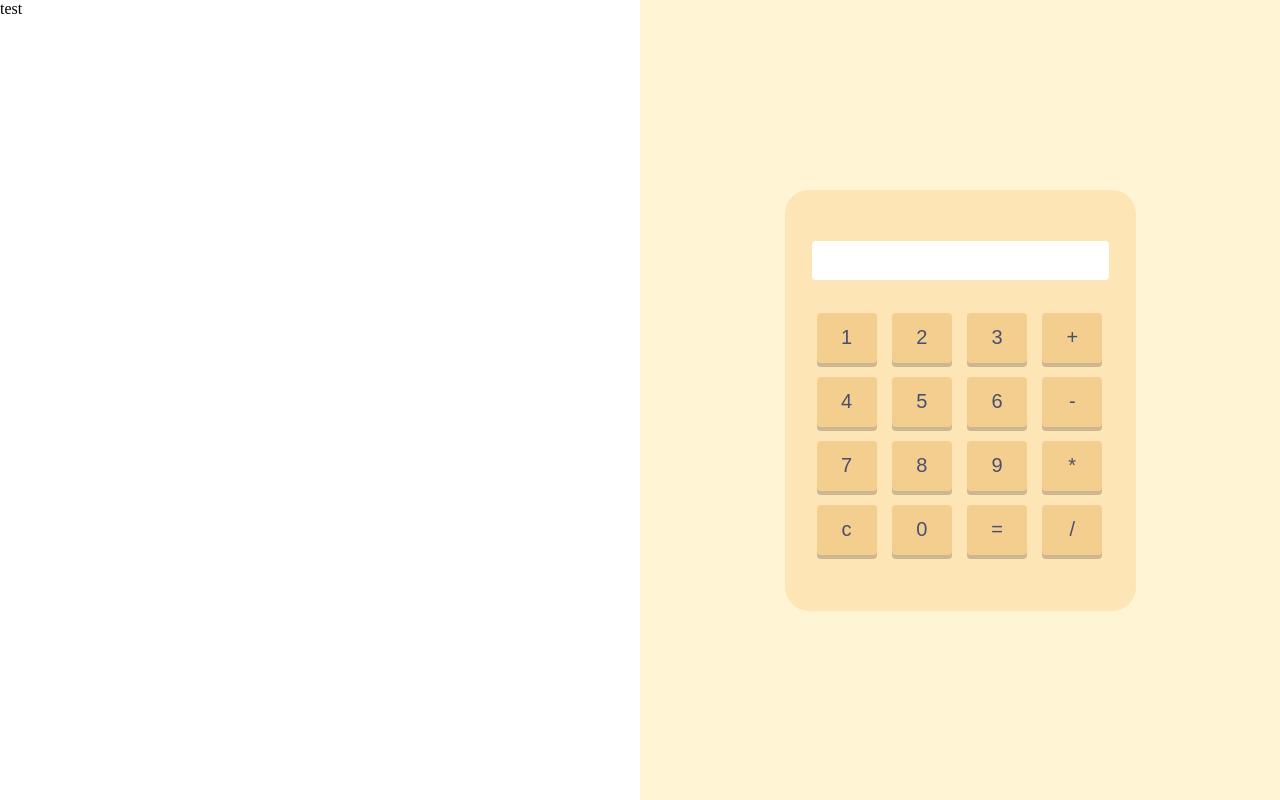
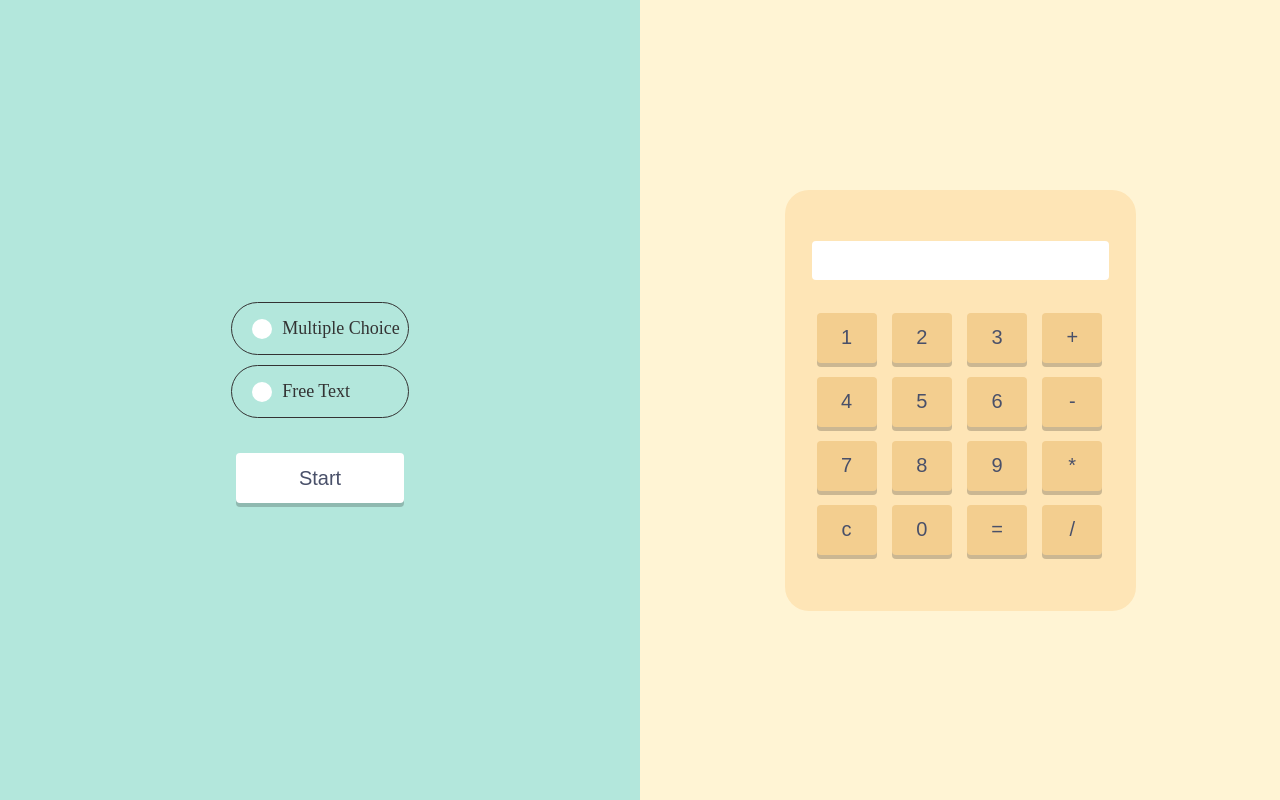
Before and after one commit to adrianhp97/math-questions, a React (Create React App) app: page / in a window 1280 px wide. Built offline with nearby package versions, Linux system fonts and the light colour scheme.

Commit message:
change app js left and right

```diff
--- a/src/App.js
+++ b/src/App.js
@@ -1,4 +1,5 @@
 /** Components */
+import LeftSection from 'views/left-section';
 import RightSection from 'views/right-section';
 
 /** Styles */
@@ -8,7 +9,7 @@ function App() {
   return (
     <div className={s.container}>
       <div>
-        test
+        <LeftSection />
       </div>
       <div>
         <RightSection />
```
